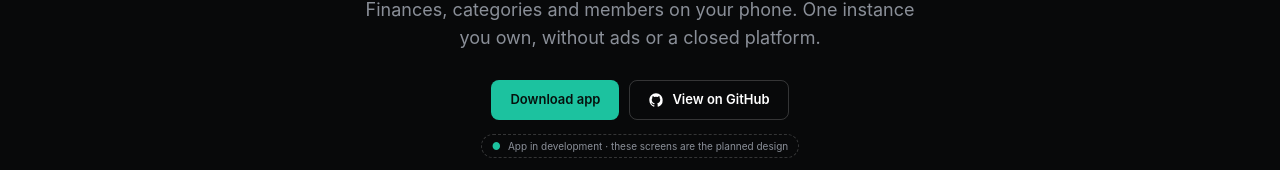
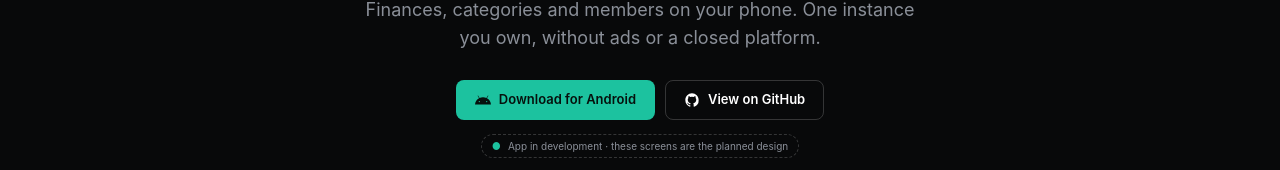
Before and after one commit to rferic/027apps, a Next.js app in the folder apps/admin/: page / in a window 1280 px wide. Shown: the part 403-573 px from the top of the page. Built offline with nearby package versions, Linux system fonts and the light colour scheme; no server answers.

Commit message:
feat(landing): label the download buttons for Android

```diff
--- /dev/null
+++ b/apps/admin/src/components/landing/android-icon.tsx
@@ -0,0 +1,15 @@
+/** Android robot for the download buttons: monochrome, decorative, 16 px. */
+export function AndroidIcon({ className }: { className?: string }) {
+  return (
+    <svg
+      viewBox="0 0 24 24"
+      width="16"
+      height="16"
+      fill="currentColor"
+      aria-hidden="true"
+      className={className}
+    >
+      <path d="M17.523 15.3414c-.5511 0-.9993-.4486-.9993-.9997s.4483-.9993.9993-.9993c.5511 0 .9993.4483.9993.9993.0001.5511-.4482.9997-.9993.9997m-11.046 0c-.5511 0-.9993-.4486-.9993-.9997s.4482-.9993.9993-.9993c.5511 0 .9993.4483.9993.9993 0 .5511-.4483.9997-.9993.9997m11.4045-6.02 1.9973-3.4592a.416.416 0 0 0-.1521-.5676.416.416 0 0 0-.5676.1521l-2.0223 3.503C15.5902 8.2439 13.8533 7.8508 12 7.8508s-3.5902.3931-5.1367 1.0989L4.841 5.4467a.4161.4161 0 0 0-.5677-.1521.4157.4157 0 0 0-.1521.5676l1.9973 3.4592C2.6889 11.1867.3432 14.6589 0 18.761h24c-.3435-4.1021-2.6892-7.5743-6.1185-9.4396" />
+    </svg>
+  );
+}
--- a/apps/admin/src/components/landing/app-landing.tsx
+++ b/apps/admin/src/components/landing/app-landing.tsx
@@ -1,4 +1,5 @@
 import Link from "next/link";
+import { DownloadButton } from "@/components/landing/download-button";
 import { GitHubIcon } from "@/components/landing/github-icon";
 import { CookieNotice } from "@/components/cookie-notice";
 import { LanguageMenu } from "@/components/landing/language-menu";
@@ -79,10 +80,7 @@ export function AppLanding({ locale }: { locale: Locale }) {
           </h1>
           <p className="lead">{t("Finances, categories and members on your phone. One instance you own, without ads or a closed platform.")}{" "}</p>
           <div className="hero-actions">
-            <a
-              className="btn primary"
-              href="https://github.com/rferic/027apps/releases"
-            >{t("Download app")}{" "}</a>
+            <DownloadButton label={t("Download for Android")} />
             <a className="btn ghost" href="https://github.com/rferic/027apps">
               <GitHubIcon />{" "}{t("View on GitHub")}{" "}</a>
           </div>
@@ -473,10 +471,7 @@ export function AppLanding({ locale }: { locale: Locale }) {
             </h2>
             <p className="lead" style={s("font-size: 16px")}>{t("The app is in development. The signed APK will be published on GitHub Releases and can be downloaded without an account.")}{" "}</p>
             <div className="hero-actions">
-              <a
-                className="btn primary"
-                href="https://github.com/rferic/027apps/releases"
-              >{t("Download app")}{" "}</a>
+              <DownloadButton label={t("Download for Android")} />
               <a className="btn ghost" href="https://github.com/rferic/027apps">
                 <GitHubIcon />{" "}{t("Code on GitHub")}{" "}</a>
             </div>
--- /dev/null
+++ b/apps/admin/src/components/landing/download-button.tsx
@@ -0,0 +1,19 @@
+import { AndroidIcon } from "@/components/landing/android-icon";
+
+/** Destination of every download button: the signed APK on GitHub Releases. */
+export const DOWNLOAD_URL = "https://github.com/rferic/027apps/releases";
+
+/**
+ * The landing's primary call to action. One component keeps the label, the
+ * platform icon and the destination identical wherever it appears; `.btn`
+ * already centres it with a 40 px minimum height, so the icon never shifts the
+ * text baseline.
+ */
+export function DownloadButton({ label }: { label: string }) {
+  return (
+    <a className="btn primary" href={DOWNLOAD_URL}>
+      <AndroidIcon />{" "}
+      {label}{" "}
+    </a>
+  );
+}
--- a/packages/i18n/catalog.en.json
+++ b/packages/i18n/catalog.en.json
@@ -210,7 +210,7 @@
   "Display name",
   "Documentation",
   "Done",
-  "Download app",
+  "Download for Android",
   "Duration",
   "Edit",
   "Edit API key",
--- a/packages/i18n/locales/ca.json
+++ b/packages/i18n/locales/ca.json
@@ -200,7 +200,7 @@
   "Display name": "Nom visible",
   "Documentation": "Documentació",
   "Done": "Fet",
-  "Download app": "Descarregar l'app",
+  "Download for Android": "Descarregar per a Android",
   "Duration": "Durada",
   "Edit": "Editar",
   "Edit API key": "Edita la clau API",
--- a/packages/i18n/locales/es.json
+++ b/packages/i18n/locales/es.json
@@ -200,7 +200,7 @@
   "Display name": "Nombre visible",
   "Documentation": "Documentación",
   "Done": "Hecho",
-  "Download app": "Descargar la app",
+  "Download for Android": "Descargar para Android",
   "Duration": "Duración",
   "Edit": "Editar",
   "Edit API key": "Editar clave API",
--- a/packages/i18n/locales/eu.json
+++ b/packages/i18n/locales/eu.json
@@ -200,7 +200,7 @@
   "Display name": "Izena erakutsi",
   "Documentation": "Dokumentazioa",
   "Done": "Eginda",
-  "Download app": "Jaitsi aplikazioa",
+  "Download for Android": "Deskargatu Androiderako",
   "Duration": "Iraupena",
   "Edit": "Editatu",
   "Edit API key": "Editatu API gakoa",
--- a/packages/i18n/locales/gl.json
+++ b/packages/i18n/locales/gl.json
@@ -200,7 +200,7 @@
   "Display name": "Nome visíbel",
   "Documentation": "Documentación",
   "Done": "Feito",
-  "Download app": "Descargar a app",
+  "Download for Android": "Descargar para Android",
   "Duration": "Duración",
   "Edit": "Editar",
   "Edit API key": "Editar a chave API",
--- a/packages/i18n/locales/it.json
+++ b/packages/i18n/locales/it.json
@@ -200,7 +200,7 @@
   "Display name": "Nome visualizzato",
   "Documentation": "Documentazione",
   "Done": "Fatto",
-  "Download app": "Scarica l'app",
+  "Download for Android": "Scarica per Android",
   "Duration": "Durata",
   "Edit": "Modifica",
   "Edit API key": "Modifica chiave API",
--- a/packages/i18n/locales/pt.json
+++ b/packages/i18n/locales/pt.json
@@ -200,7 +200,7 @@
   "Display name": "Nome de exibição",
   "Documentation": "Documentação",
   "Done": "Concluído",
-  "Download app": "Transferir a app",
+  "Download for Android": "Transferir para Android",
   "Duration": "Duração",
   "Edit": "Editar",
   "Edit API key": "Editar chave API",
```
Also changed, not shown: packages/i18n/locales/de.json, packages/i18n/locales/fr.json, 3 other files (tests, documents, lock files or other folders).
